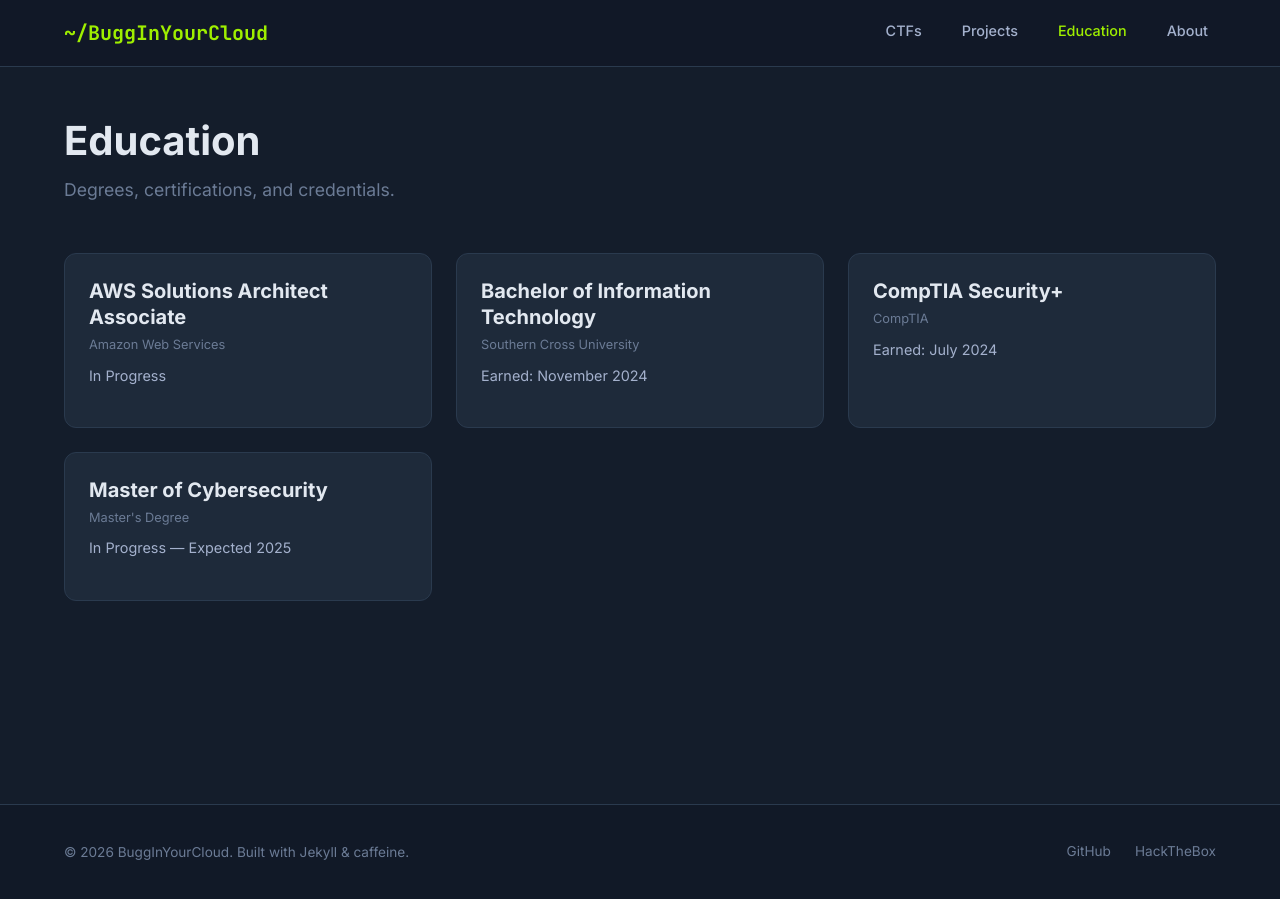
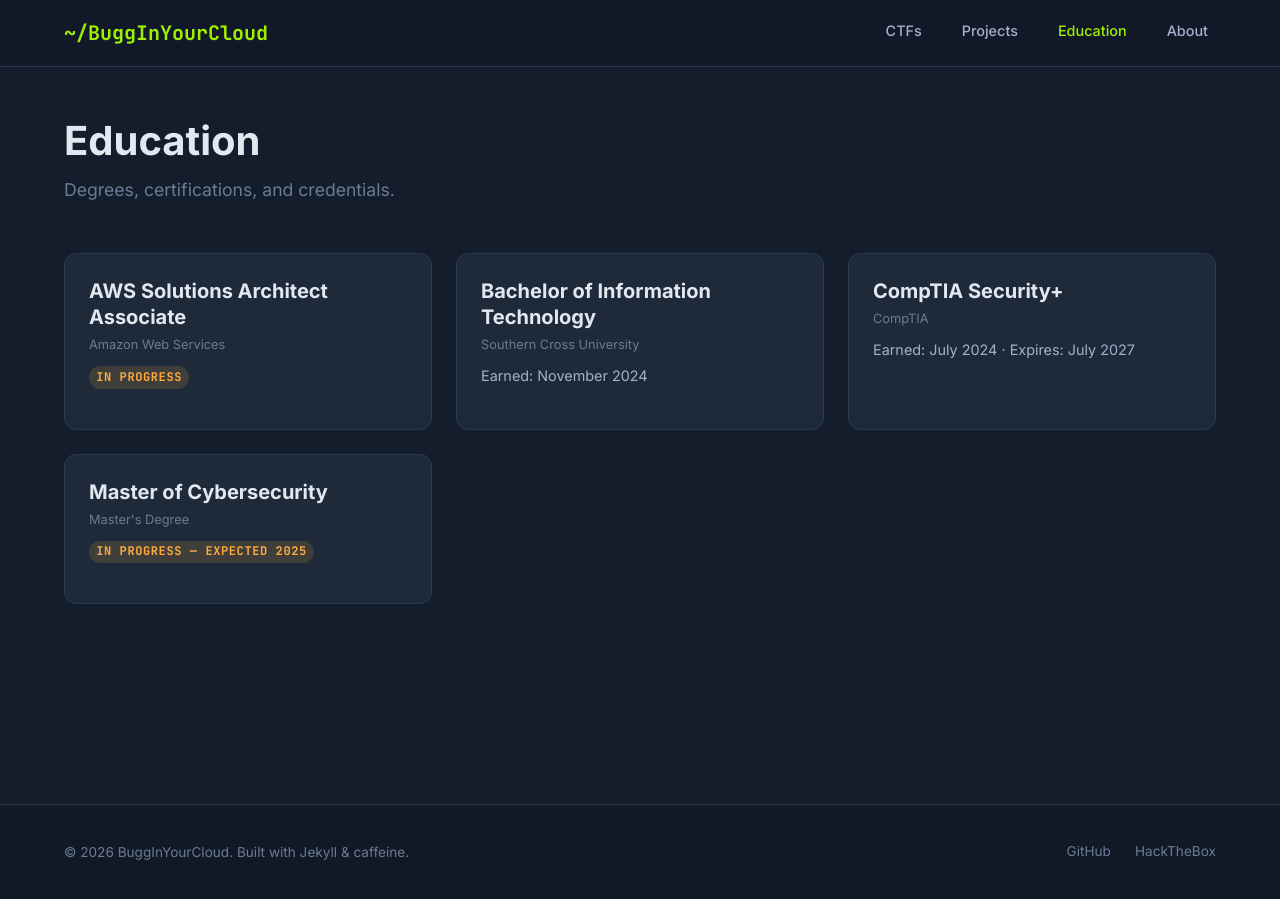
Before and after one commit to BuggInYourCloud/BuggInYourCloud.github.io, a Jekyll site: the page built from pages/certs.html, in a window 1280 px wide. Built offline with Jekyll 4.4.1, drawn with Linux system fonts in a browser that asks for light colours.

Commit message:
education page: show expiry dates + styled in-progress badge

```diff
--- a/pages/certs.html
+++ b/pages/certs.html
@@ -9,8 +9,11 @@
   <a href="{{ cert.url | relative_url }}" class="card showcase-card">
     <h3 class="card-title">{{ cert.title }}</h3>
     {% if cert.issuer %}<p class="card-meta">{{ cert.issuer }}</p>{% endif %}
-    {% if cert.earned %}<p class="card-description">Earned: {{ cert.earned }}</p>
-    {% elsif cert.status %}<p class="card-description">{{ cert.status }}</p>{% endif %}
+    {% if cert.earned %}
+      <p class="card-description">Earned: {{ cert.earned }}{% if cert.expires %} &middot; Expires: {{ cert.expires }}{% endif %}</p>
+    {% elsif cert.status %}
+      <p class="card-description"><span class="badge badge-user-only">{{ cert.status }}</span></p>
+    {% endif %}
   </a>
   {% endfor %}
 </div>
```
